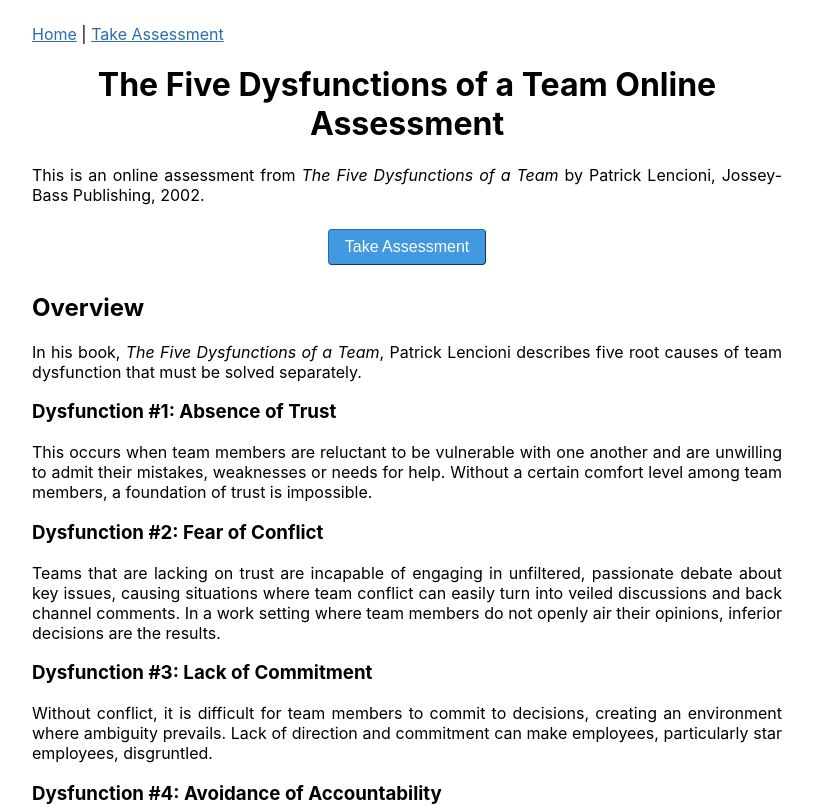
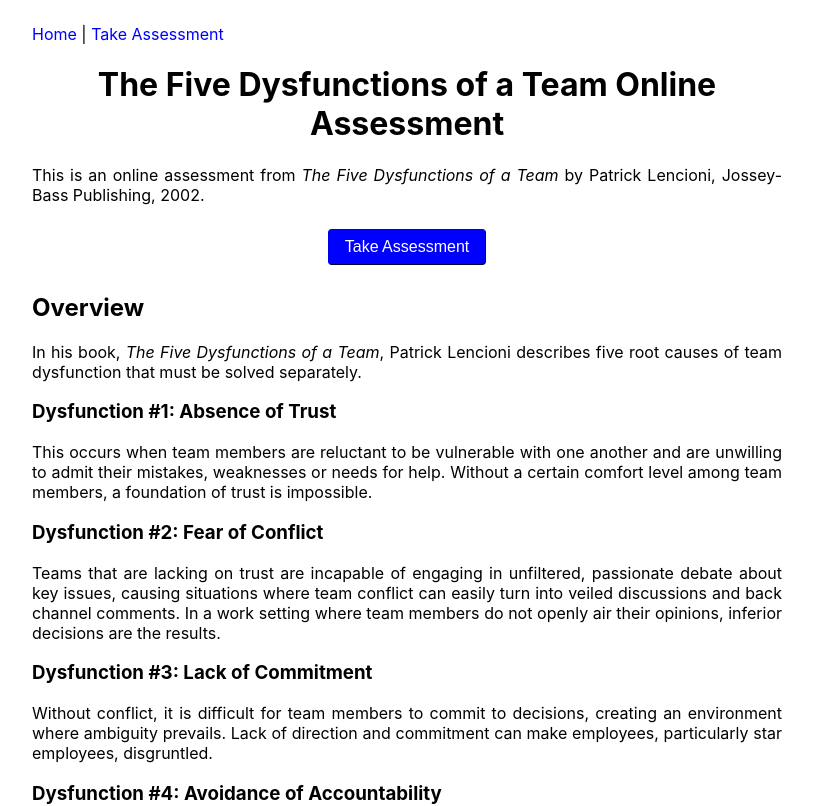
Before and after one commit to alonso-cadenas/team-dysfunctions-assessment, a Next.js app: page / in a window 1280 px wide. Shown: the top 806 px of the page, without its empty margins (233-1046 px from the left). Built offline with nearby package versions, Linux system fonts and the light colour scheme; no server answers.

Commit message:
Improve accessibility.

```diff
--- a/styles.css
+++ b/styles.css
@@ -7,7 +7,12 @@
 }
 
 a {
-    color: #2b6cb0;
+    color: blue;
+    text-decoration: none;
+}
+
+a:hover {
+    text-decoration: underline;
 }
 
 button {
@@ -18,12 +23,12 @@
     border-width: 1px;
     border-radius: 0.25rem;
     color: white;
-    background-color: #4299e1;
-    border-color: #2b6cb0;
+    background-color: blue;
+    border-color: darkblue;
 }
 
 button:hover {
-    background-color: #2b6cb0;
+    background-color: darkblue;
 }
 
 h1, .buttonContainer {
```
